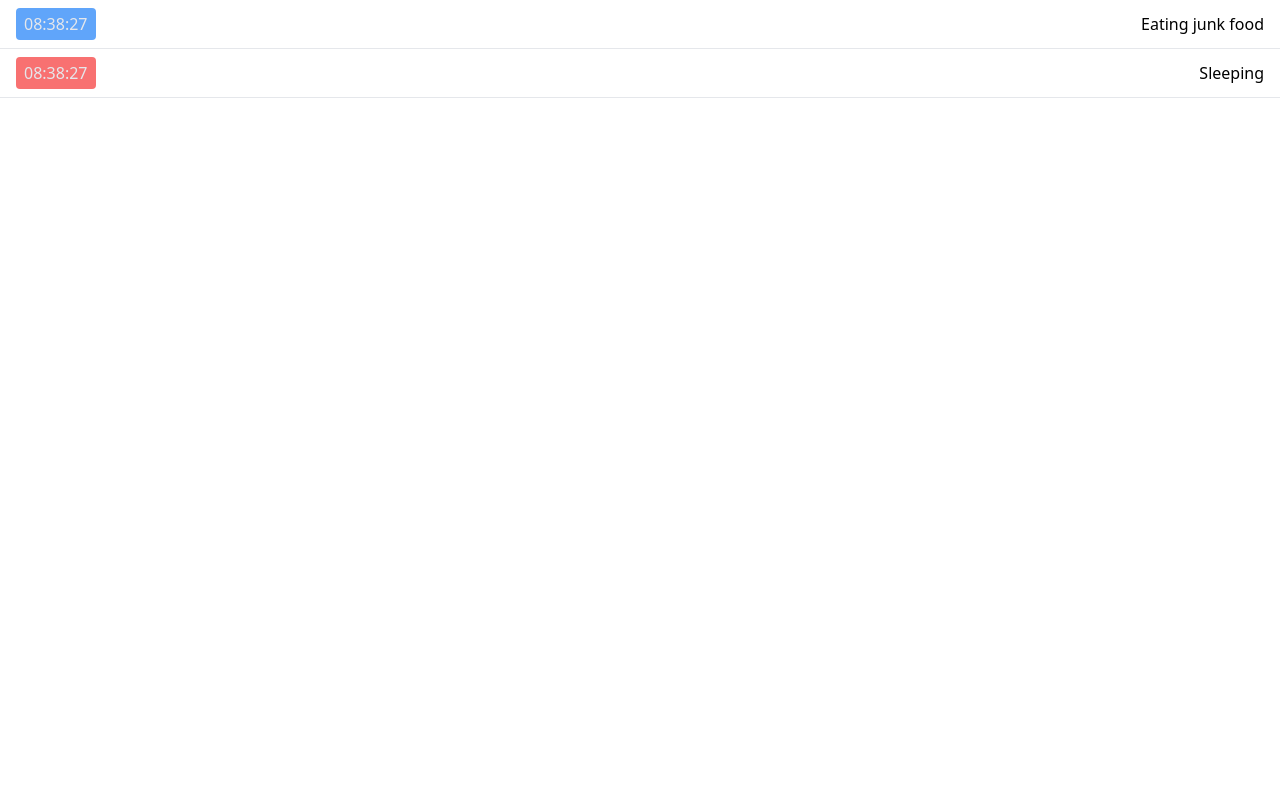
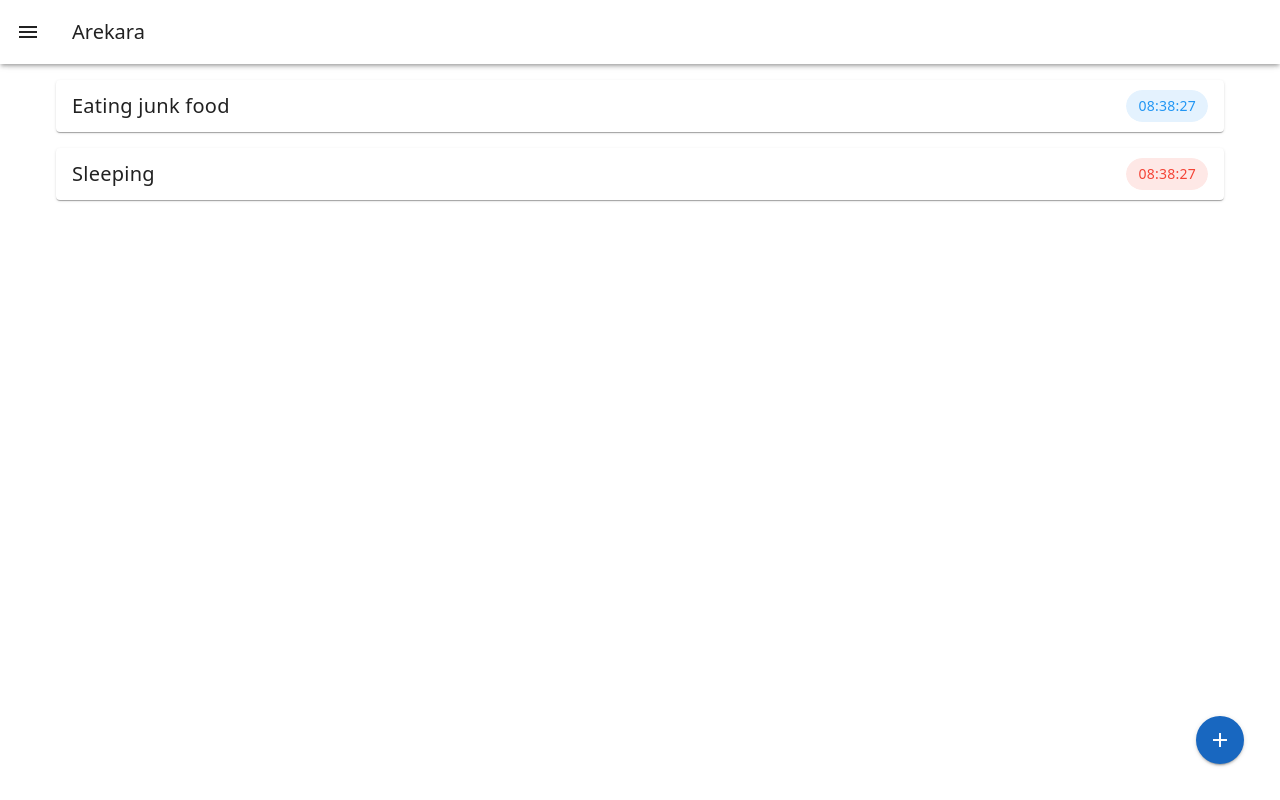
Before and after one commit to pomadgw/arekara, a Vue app: page / in a window 1280 px wide. Built offline with nearby package versions, Linux system fonts and the light colour scheme.

Commit message:
use vuetify

```diff
--- a/index.html
+++ b/index.html
@@ -5,6 +5,8 @@
     <link rel="icon" type="image/svg+xml" href="/vite.svg" />
     <meta name="viewport" content="width=device-width, initial-scale=1.0" />
     <title>Arekara</title>
+
+    <link rel="stylesheet" href="//cdn.jsdelivr.net/npm/@mdi/font@6.9.96/css/materialdesignicons.min.css">
   </head>
   <body>
     <div id="app"></div>
--- a/package.json
+++ b/package.json
@@ -15,7 +15,8 @@
     "date-fns": "^2.29.3",
     "dexie": "^3.2.2",
     "pinia": "^2.0.27",
-    "vue": "^3.2.41"
+    "vue": "^3.2.41",
+    "vuetify": "^3.0.1"
   },
   "devDependencies": {
     "@typescript-eslint/eslint-plugin": "^5.0.0",
--- a/src/App.vue
+++ b/src/App.vue
@@ -29,13 +29,35 @@ onMounted(async () => {
 setInterval(() => {
   now.value = Date.now()
 }, 1000)
+const drawer = ref(false)
 </script>
 
 <template>
-  <div :key="now">
-    <timer-item timer-title="Eating junk food" />
-    <timer-item color="red" timer-title="Sleeping" />
-  </div>
+  <v-app>
+    <v-app-bar :elevation="3">
+      <v-app-bar-nav-icon
+        variant="text"
+        @click.stop="drawer = !drawer"
+      ></v-app-bar-nav-icon>
+      <v-toolbar-title>Arekara</v-toolbar-title>
+    </v-app-bar>
+
+    <v-navigation-drawer v-model="drawer">a</v-navigation-drawer>
+    <v-main>
+      <v-container>
+        <div :key="now">
+          <timer-item timer-title="Eating junk food" />
+          <timer-item color="red" timer-title="Sleeping" />
+        </div>
+
+        <v-btn
+          icon="mdi-plus"
+          color="primary"
+          style="position: fixed; bottom: 36px; right: 36px"
+        ></v-btn>
+      </v-container>
+    </v-main>
+  </v-app>
 </template>
 
 <style scoped></style>
--- a/src/components/TimerItem.vue
+++ b/src/components/TimerItem.vue
@@ -1,10 +1,13 @@
 <template>
-  <section class="flex justify-between items-center px-4 py-2 border-b">
-    <div :class="colorClass" class="text-gray-200 px-2 py-1 rounded">
-      {{ timeSinceTimerSet }}
-    </div>
-    <div>{{ timerTitle }}</div>
-  </section>
+  <v-card :elevation="1" class="mb-4">
+    <template v-slot:title>
+      <section class="tw-flex tw-justify-between tw-items-center">
+        {{ timerTitle }}
+
+        <v-chip :color="color">{{ timeSinceTimerSet }}</v-chip>
+      </section>
+    </template>
+  </v-card>
 </template>
 <script setup lang="ts">
 import { computed } from 'vue'
@@ -39,18 +42,4 @@ const timeSinceTimerSet = computed(() => {
     minutes.toString()
   )}:${padInTwoZeros(seconds.toString())}`
 })
-
-// To support Tailwind JIT, we need to explictly
-// declare the classes so that when it reads this
-// file, it knows that we need these classes.
-const colorClass = computed(() => {
-  switch (props.color) {
-    case 'blue':
-      return 'bg-blue-400'
-    case 'red':
-      return 'bg-red-400'
-    default:
-      return 'bg-blue-400'
-  }
-})
 </script>
--- a/src/main.ts
+++ b/src/main.ts
@@ -1,6 +1,25 @@
 import { createApp } from 'vue'
 import { createPinia } from 'pinia'
+
+import 'vuetify/styles'
+import { createVuetify } from 'vuetify'
+import { aliases, mdi } from 'vuetify/iconsets/mdi'
+import * as components from 'vuetify/components'
+import * as directives from 'vuetify/directives'
+
 import './style.css'
 import App from './App.vue'
 
-createApp(App).use(createPinia()).mount('#app')
+const vuetify = createVuetify({
+  components,
+  directives,
+  icons: {
+    defaultSet: 'mdi',
+    aliases,
+    sets: {
+      mdi
+    }
+  }
+})
+
+createApp(App).use(createPinia()).use(vuetify).mount('#app')
--- a/tailwind.config.cjs
+++ b/tailwind.config.cjs
@@ -1,5 +1,6 @@
 /** @type {import('tailwindcss').Config} */
 module.exports = {
+  prefix: 'tw-',
   content: ['./index.html', './src/**/*.{js,ts,jsx,tsx,vue}'],
   theme: {
     extend: {}
--- a/tsconfig.json
+++ b/tsconfig.json
@@ -18,7 +18,8 @@
     "src/**/*.d.ts",
     "src/**/*.tsx",
     "src/**/*.vue",
-    ".eslintrc.cjs"
+    ".eslintrc.cjs",
+    "tailwind.config.cjs"
   ],
   "references": [{ "path": "./tsconfig.node.json" }]
 }
```
Also changed, not shown: 1 other file (tests, documents, lock files or other folders).
